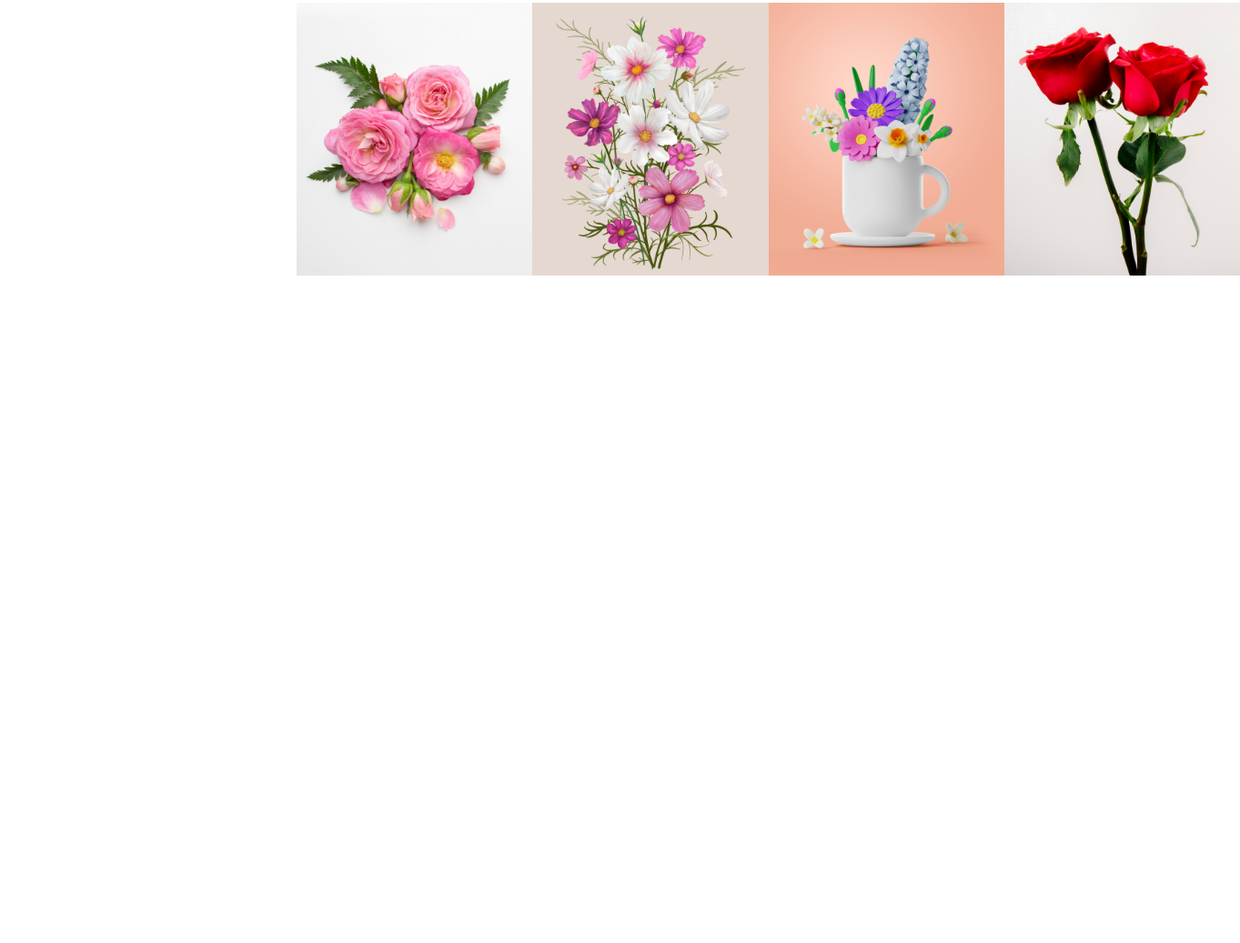
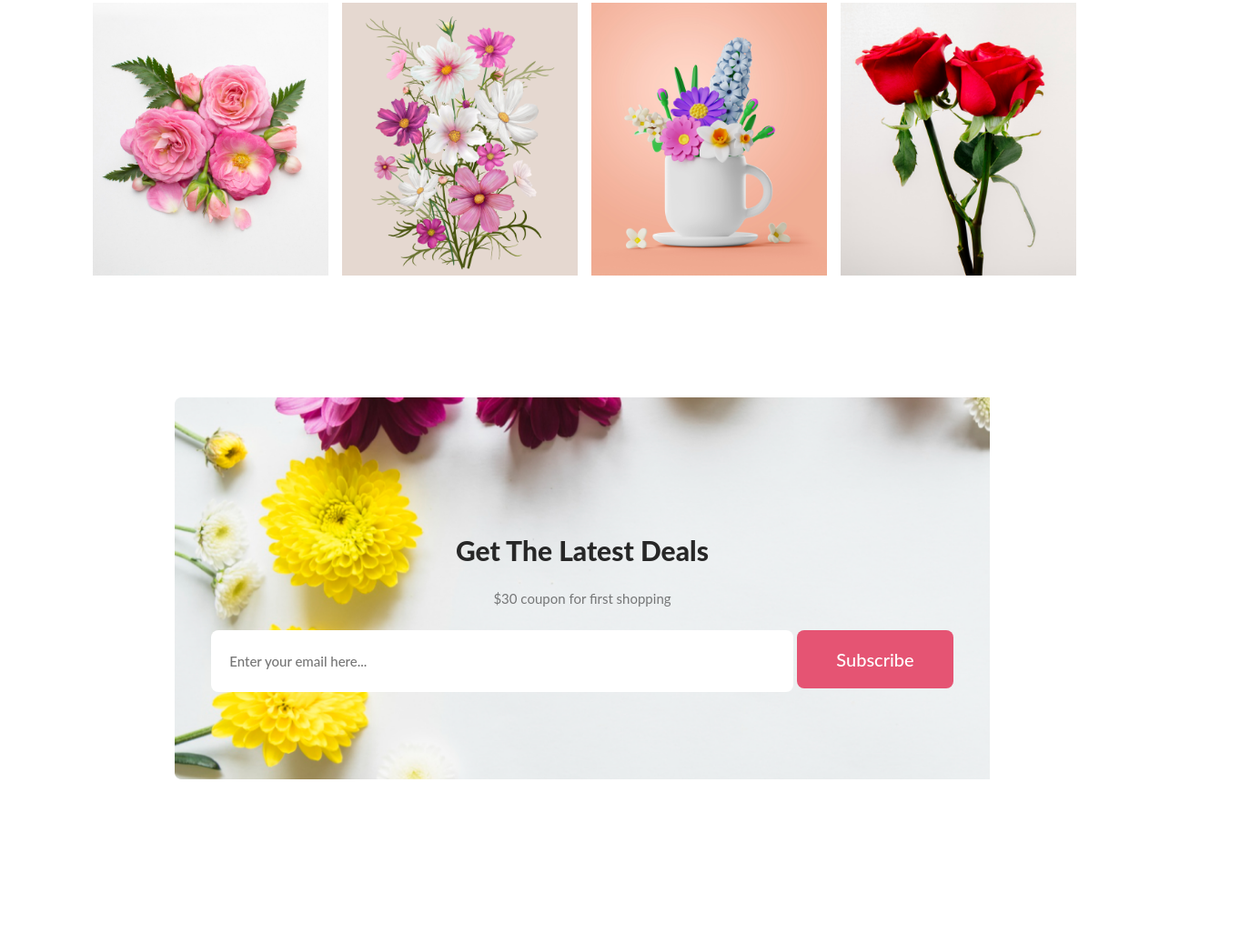
Before and after one commit to SBAhsan/A-Flower-Shop, a plain HTML site: page index.html in a window 1280 px wide. Shown: the part 2263-3300 px from the top of the page at 91% size, 1363 px wide, since content can reach past the window. Before the commit the page ends 2700 px from the top, so only its background shows below. Drawn offline with Linux system fonts and the light colour scheme.

Commit message:
added subscribe section

```diff
--- a/index.html
+++ b/index.html
@@ -77,6 +77,19 @@
                 </div>
             </div>
         </section>
+
+        <!--subscribe section-->
+
+        <section class="subs-section">
+            <div class="subs-div">
+                <h1 class="subs-head">Get The Latest Deals</h1>
+                <p class="subs-para">$30 coupon for first shopping</p>
+                <form>
+                    <input class="email" type="email" placeholder="Enter your email here..." name="" id="">
+                    <button class="head-button">Subscribe</button>
+                </form>
+            </div>
+        </section>
     </main>
     <footer></footer>
 </body>
--- a/styles.css
+++ b/styles.css
@@ -230,7 +230,9 @@ header {
 }
 .insta-photos{
     display: flex;
-    justify-content: space-between;
+    justify-content: center;
+    gap: 15px;
+    margin-left: 5px;
 }
 .insta-photo{
     width: 260px;
@@ -253,5 +255,47 @@ header {
     line-height: 30px;
     text-align: center;
     padding-bottom: 20px;
+}
 
+/* subscribe styles */
+
+.subs-section{
+    height: 420px;
+    width: 70%;
+    margin: auto;
+    background-image: url('Flower\ Asset/Rectangle 9.png');
+    background-repeat: no-repeat;
+    background-size: cover;
 }
+.subs-div{
+    height: 450px;
+    text-align: center;
+    padding-top: 150px;
+}
+.subs-head{
+    color: #272727;
+    text-align: center;
+    font-family: 'Lato', sans-serif;
+    font-size: 30px;
+    font-weight: 800;
+    padding-bottom: 20px;
+}
+.subs-para{
+    color: rgba(39, 39, 39, 0.60);
+    font-family: 'Lato', sans-serif;
+    font-size: 15px;
+    font-weight: 400;
+    line-height: 30px;
+    text-align: center;
+    padding-bottom: 20px;
+}
+.email{
+    width: 600px;
+    color: #FFF;
+    font-family: 'Lato', sans-serif;
+    font-size: 15px;
+    font-weight: 530;
+    border: 0;
+    border-radius: 8px;
+    padding: 25px 20px;
+}
```
